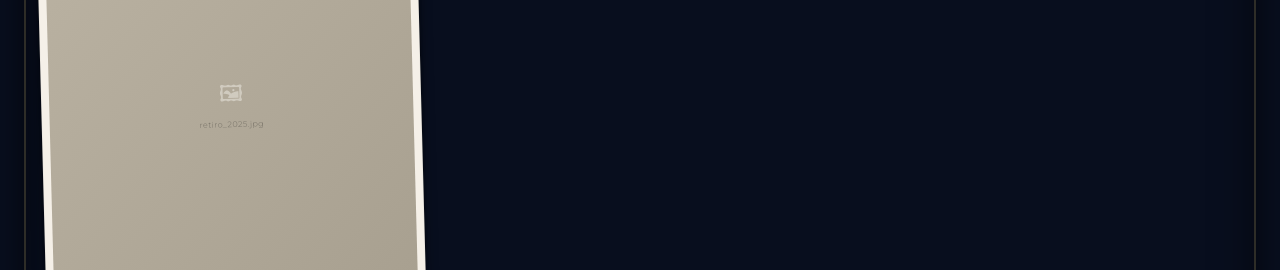
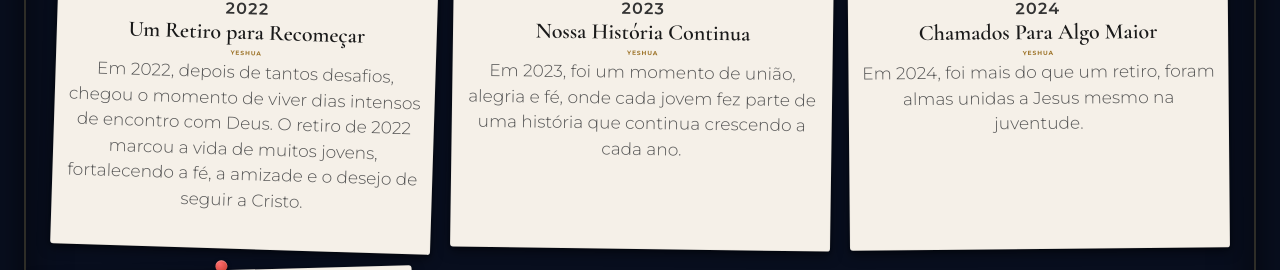
Before and after one commit to GabrielGab935/Desperta-VII---Teste, a Flask app: page / in a window 1280 px wide. Shown: the part 3559-3829 px from the top of the page. Run offline with Flask 3, Linux system fonts and the light colour scheme; parts of the project's set-up code (start-up, migrations or seed data) failed here and were passed over.

Commit message:
Update index.html

```diff
--- a/templates/index.html
+++ b/templates/index.html
@@ -1260,17 +1260,17 @@
         <div class="pin"></div>
         <div class="polaroid-foto">
           <!-- ✅ FOTO 2013: src="imagens/retiro_2013.jpg" -->
-          <div class="polaroid-foto-placeholder">
-            <span>🖼</span><span>retiro_2013.jpg</span>
-          </div>
+            <img src="{{ url_for('static', filename='imagens/yeshua2013.jpg') }}" alt="Retiro 2013">
           </div>
           <div class="polaroid-body">
             <div class="polaroid-ano">2013</div>
             <div class="polaroid-tema-row">
-            <span class="polaroid-tema">O começo</span>
+              <span class="polaroid-tema">Onde tudo começou</span>
               <span class="polaroid-desperta-tag">Yeshua</span>
             </div>
-          <p class="polaroid-desc">Nasceu o Desperta — um sonho de despertar jovens para Cristo do jeito que só a juventude parece.</p>
+            <p class="polaroid-desc">Em 2013, entre violão, amizades e muita vontade de evangelizar, os primeiros passos
+              do Grupo de Jovens Yeshua começaram a ser dados. Um simples encontro que se transformou em uma história de
+              fé que continua até hoje.</p>
           </div>
         </div>
 
@@ -1279,17 +1279,17 @@
           <div class="pin"></div>
           <div class="polaroid-foto">
             <!-- ✅ FOTO 2014: src="imagens/retiro_2014.jpg" -->
-          <div class="polaroid-foto-placeholder">
-            <span>🖼</span><span>retiro_2014.jpg</span>
-          </div>
+            <img src="{{ url_for('static', filename='imagens/yeshua2014.jpg') }}" alt="Retiro 2014">
           </div>
           <div class="polaroid-body">
             <div class="polaroid-ano">2014</div>
             <div class="polaroid-tema-row">
-            <span class="polaroid-tema">Raízes</span>
+              <span class="polaroid-tema">Crescendo Juntos</span>
               <span class="polaroid-desperta-tag">Yeshua</span>
             </div>
-          <p class="polaroid-desc">A oportunidade de firmar e laços ainda mais profundos e a sustentar a caminhada da fé.</p>
+            <p class="polaroid-desc">Em 2014, o Yeshua já começava a reunir mais jovens, fortalecendo laços de amizade e
+              construindo uma família unida pela fé. Cada rosto que chegava ajudava a escrever um novo capítulo dessa
+              história.</p>
           </div>
         </div>
 
@@ -1298,17 +1298,16 @@
           <div class="pin"></div>
           <div class="polaroid-foto">
             <!-- ✅ FOTO 2015: src="imagens/retiro_2015.jpg" -->
-          <div class="polaroid-foto-placeholder">
-            <span>🖼</span><span>retiro_2015.jpg</span>
-          </div>
+            <img src="{{ url_for('static', filename='imagens/yeshua2015.jpg') }}" alt="Retiro 2015">
           </div>
           <div class="polaroid-body">
             <div class="polaroid-ano">2015</div>
             <div class="polaroid-tema-row">
-            <span class="polaroid-tema">Crescendo juntos</span>
+              <span class="polaroid-tema">Evoluindo na fé</span>
               <span class="polaroid-desperta-tag">Yeshua</span>
             </div>
-          <p class="polaroid-desc">Mais jovens chegam, novos servos se envolvem e a missão ganha força.</p>
+            <p class="polaroid-desc">Em 2015, o Yeshua já reunia muitos jovens dispostos a viver a alegria do Evangelho.
+              Entre sorrisos, encontros e amizades verdadeiras, Deus continuava conduzindo essa missão.</p>
           </div>
         </div>
 
@@ -1317,17 +1316,15 @@
           <div class="pin"></div>
           <div class="polaroid-foto">
             <!-- ✅ FOTO 2016: src="imagens/retiro_2016.jpg" -->
-          <div class="polaroid-foto-placeholder">
-            <span>🖼</span><span>retiro_2016.jpg</span>
-          </div>
+            <img src="{{ url_for('static', filename='imagens/yeshua2016.jpg') }}" alt="Retiro 2016">
           </div>
           <div class="polaroid-body">
             <div class="polaroid-ano">2016</div>
             <div class="polaroid-tema-row">
-            <span class="polaroid-tema">Fogo que arde</span>
+              <span class="polaroid-tema">Unidos em um Só Propósito</span>
               <span class="polaroid-desperta-tag">Yeshua</span>
             </div>
-          <p class="polaroid-desc">Um ano marcado por conversões profundas e histórias bonitas marcadas com Jesus.</p>
+            <p class="polaroid-desc">Em 2016, o Yeshua vivia um tempo de crescimento e fortalecimento. Cada encontro reunia jovens com o mesmo desejo: caminhar com Cristo e levar Seu amor a outras pessoas.</p>
           </div>
         </div>
 
@@ -1336,17 +1333,15 @@
           <div class="pin"></div>
           <div class="polaroid-foto">
             <!-- ✅ FOTO 2017: src="imagens/retiro_2017.jpg" -->
-          <div class="polaroid-foto-placeholder">
-            <span>🖼</span><span>retiro_2017.jpg</span>
-          </div>
+            <img src="{{ url_for('static', filename='imagens/yeshua2017.jpg') }}" alt="Retiro 2017">
           </div>
           <div class="polaroid-body">
             <div class="polaroid-ano">2017</div>
             <div class="polaroid-tema-row">
-            <span class="polaroid-tema">Família Yeshua</span>
+              <span class="polaroid-tema">Celebrando a Caminhada</span>
               <span class="polaroid-desperta-tag">Yeshua</span>
             </div>
-          <p class="polaroid-desc">O grupo se reconhece como família — partilhando vida, oração e missão.</p>
+            <p class="polaroid-desc">Em 2017, o Yeshua já era fruto de muitas histórias, amizades e encontros com Deus. Cada jovem presente ajudava a tornar o grupo um lugar de acolhida, fé e transformação.</p>
           </div>
         </div>
 
@@ -1355,17 +1350,15 @@
           <div class="pin"></div>
           <div class="polaroid-foto">
             <!-- ✅ FOTO 2018: src="imagens/retiro_2018.jpg" -->
-          <div class="polaroid-foto-placeholder">
-            <span>🖼</span><span>retiro_2018.jpg</span>
-          </div>
+            <img src="{{ url_for('static', filename='imagens/yeshua2018.jpg') }}" alt="Retiro 2018">
           </div>
           <div class="polaroid-body">
             <div class="polaroid-ano">2018</div>
             <div class="polaroid-tema-row">
-            <span class="polaroid-tema">Sem olhar atrás</span>
+              <span class="polaroid-tema">Um Grupo, Uma Missão</span>
               <span class="polaroid-desperta-tag">Yeshua</span>
             </div>
-          <p class="polaroid-desc">Os jovens saem o Desperta para fazer missão, partilha, evangelização e serviço.</p>
+            <p class="polaroid-desc">Em 2018, foi mais do que apenas um encontro de jovens, foi uma verdadeira família reunida pelo mesmo propósito. Em 2018, seguimos escrevendo nossa história com alegria, partilha e o desejo de caminhar cada vez mais próximos de Deus.</p>
           </div>
         </div>
 
@@ -1374,17 +1367,15 @@
           <div class="pin"></div>
           <div class="polaroid-foto">
             <!-- ✅ FOTO 2019: src="imagens/retiro_2019.jpg" -->
-          <div class="polaroid-foto-placeholder">
-            <span>🖼</span><span>retiro_2019.jpg</span>
-          </div>
+            <img src="{{ url_for('static', filename='imagens/yeshua2019.jpg') }}" alt="Retiro 2019">
           </div>
           <div class="polaroid-body">
             <div class="polaroid-ano">2019</div>
             <div class="polaroid-tema-row">
-            <span class="polaroid-tema">Renovo</span>
+              <span class="polaroid-tema">Juventude em Missão</span>
               <span class="polaroid-desperta-tag">Yeshua</span>
             </div>
-          <p class="polaroid-desc">Novas formações, novos dinâmicos, mesmo coração: acolher Cristo para jovens.</p>
+            <p class="polaroid-desc">em 2019, uma alegria e disposição, os jovens continuavam respondendo ao chamado de Deus. Um tempo de aprendizado, convivência e muita partilha.</p>
           </div>
         </div>
 
@@ -1392,18 +1383,15 @@
         <div class="polaroid">
           <div class="pin"></div>
           <div class="polaroid-foto">
-          <div class="polaroid-foto-placeholder">
-            <span>🖼</span>
-            <span>retiro_2020.jpg</span>
-          </div>
+            <img src="{{ url_for('static', filename='imagens/yeshua2020.jpg') }}" alt="Retiro 2020">
           </div>
           <div class="polaroid-body">
             <div class="polaroid-ano">2020</div>
             <div class="polaroid-tema-row">
-            <span class="polaroid-tema">Mesmo durante, unidos</span>
+              <span class="polaroid-tema">Um Tempo de Oração e Esperança</span>
               <span class="polaroid-desperta-tag">Yeshua</span>
             </div>
-          <p class="polaroid-desc">A pandemia chegou, mas a fé não parou — amor e orações sustentam o grupo.</p>
+            <p class="polaroid-desc">Em 2020, mesmo em um ano desafiador, a fé continuou nos reunindo. Em momentos de oração e reflexão, encontramos em Deus a força necessária para seguir em frente com esperança e confiança.</p>
           </div>
         </div>
 
@@ -1412,17 +1400,15 @@
           <div class="pin"></div>
           <div class="polaroid-foto">
             <!-- ✅ FOTO 2021: src="imagens/retiro_2021.jpg" -->
-          <div class="polaroid-foto-placeholder">
-            <span>🖼</span><span>retiro_2021.jpg</span>
-          </div>
+            <img src="{{ url_for('static', filename='imagens/yeshua2021.jpg') }}" alt="Retiro 2021">
           </div>
           <div class="polaroid-body">
             <div class="polaroid-ano">2021</div>
             <div class="polaroid-tema-row">
-            <span class="polaroid-tema">Volta ao encontro</span>
+              <span class="polaroid-tema">O Reencontro da Esperança</span>
               <span class="polaroid-desperta-tag">Yeshua</span>
             </div>
-          <p class="polaroid-desc">A presença voltou a todo o nosso presencialmente — pedido por cada abraço.</p>
+            <p class="polaroid-desc">Em 2021, após um período de desafios e distância, marcou o reencontro de muitos jovens. Com alegria no coração, retomamos nossa caminhada, fortalecidos pela fé e pela vontade de continuar nossa missão.</p>
           </div>
         </div>
 
@@ -1431,17 +1417,15 @@
           <div class="pin"></div>
           <div class="polaroid-foto">
             <!-- ✅ FOTO 2022: src="imagens/retiro_2022.jpg" -->
-          <div class="polaroid-foto-placeholder">
-            <span>🖼</span><span>retiro_2022.jpg</span>
-          </div>
+            <img src="{{ url_for('static', filename='imagens/yeshua2022.jpg') }}" alt="Retiro 2022">
           </div>
           <div class="polaroid-body">
             <div class="polaroid-ano">2022</div>
             <div class="polaroid-tema-row">
-            <span class="polaroid-tema">Reconstrução</span>
+              <span class="polaroid-tema"> Um Retiro para Recomeçar</span>
               <span class="polaroid-desperta-tag">Yeshua</span>
             </div>
-          <p class="polaroid-desc">Superando as dificuldades, novos servos e a reconstrução da melhor comunidade.</p>
+            <p class="polaroid-desc">Em 2022, depois de tantos desafios, chegou o momento de viver dias intensos de encontro com Deus. O retiro de 2022 marcou a vida de muitos jovens, fortalecendo a fé, a amizade e o desejo de seguir a Cristo.</p>
           </div>
         </div>
 
@@ -1450,17 +1434,15 @@
           <div class="pin"></div>
           <div class="polaroid-foto">
             <!-- ✅ FOTO 2023: src="imagens/retiro_2023.jpg" -->
-          <div class="polaroid-foto-placeholder">
-            <span>🖼</span><span>retiro_2023.jpg</span>
-          </div>
+            <img src="{{ url_for('static', filename='imagens/yeshua2023.jpg') }}" alt="Retiro 2023">
           </div>
           <div class="polaroid-body">
             <div class="polaroid-ano">2023</div>
             <div class="polaroid-tema-row">
-            <span class="polaroid-tema">10 anos de Desperta</span>
+              <span class="polaroid-tema">Nossa História Continua</span>
               <span class="polaroid-desperta-tag">Yeshua</span>
             </div>
-          <p class="polaroid-desc">Uma década celebrando o Sinal de Deus na vida de tantos jovens.</p>
+            <p class="polaroid-desc">Em 2023, foi um momento de união, alegria e fé, onde cada jovem fez parte de uma história que continua crescendo a cada ano.</p>
           </div>
         </div>
 
@@ -1469,17 +1451,15 @@
           <div class="pin"></div>
           <div class="polaroid-foto">
             <!-- ✅ FOTO 2024: src="imagens/retiro_2024.jpg" -->
-          <div class="polaroid-foto-placeholder">
-            <span>🖼</span><span>retiro_2024.jpg</span>
-          </div>
+            <img src="{{ url_for('static', filename='imagens/yeshua2024.jpg') }}" alt="Retiro 2024">
           </div>
           <div class="polaroid-body">
             <div class="polaroid-ano">2024</div>
             <div class="polaroid-tema-row">
-            <span class="polaroid-tema">Despertar</span>
+              <span class="polaroid-tema">Chamados Para Algo Maior</span>
               <span class="polaroid-desperta-tag">Yeshua</span>
             </div>
-          <p class="polaroid-desc">A comunidade se aprofundando numa nova formação para novas missionários.</p>
+            <p class="polaroid-desc">Em 2024, foi mais do que um retiro, foram almas unidas a Jesus mesmo na juventude.</p>
           </div>
         </div>
 
@@ -1488,17 +1468,15 @@
           <div class="pin"></div>
           <div class="polaroid-foto">
             <!-- ✅ FOTO 2025: src="imagens/retiro_2025.jpg" -->
-          <div class="polaroid-foto-placeholder">
-            <span>🖼</span><span>retiro_2025.jpg</span>
-          </div>
+            <img src="{{ url_for('static', filename='imagens/yeshua2025.jpg') }}" alt="Retiro 2025">
           </div>
           <div class="polaroid-body">
             <div class="polaroid-ano">2025</div>
             <div class="polaroid-tema-row">
-            <span class="polaroid-tema">Desperta VI</span>
+              <span class="polaroid-tema">Novos Rostos, Mesma Missão</span>
               <span class="polaroid-desperta-tag">Yeshua</span>
             </div>
-          <p class="polaroid-desc">Um retiro inesquecível — Deus para estar com vocês. Agora é 2026.</p>
+            <p class="polaroid-desc">Em 2025, foi um retiro de encontro verdadeiro com Deus, onde muitos jovens puderam sentir Seu amor, renovar a fé e fortalecer os laços de amizade e comunhão. Entre momentos de oração, louvor e partilha, vivemos experiências que marcaram nossa caminhada e nos lembraram que nunca caminhamos sozinhos quando estamos com Cristo.</p>
         </div>
       </div>
 
```
Lines whose indentation alone changed are shown as unchanged.
